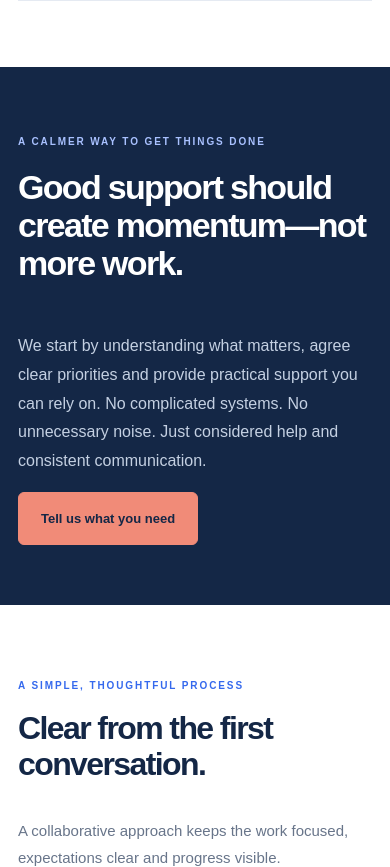
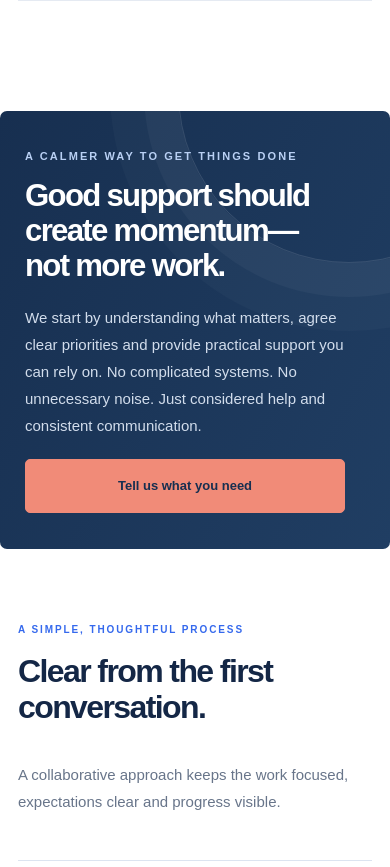
Before and after one commit to Allensamm/careerpilot, a website: page index.html in a window 390 px wide. Shown: the part 6145-7012 px from the top of the page. Drawn offline with nearby package versions, Linux system fonts and the light colour scheme.

Commit message:
Improve services CTA layout and responsive spacing

```diff
--- a/agency.css
+++ b/agency.css
@@ -366,3 +366,69 @@ a:focus-visible,button:focus-visible,input:focus-visible,select:focus-visible,te
   .service-detail{grid-template-columns:24px minmax(0,1fr);column-gap:10px}
   .service-detail>.detail-cta{padding:12px 14px}
 }
+
+
+/* Services page closing CTA — balanced, readable and responsive */
+.band{
+  position:relative;
+  overflow:hidden;
+  isolation:isolate;
+  width:100%;
+  margin:clamp(42px,6vw,84px) 0 0;
+  padding:clamp(42px,6vw,76px) clamp(24px,5vw,72px);
+  border-radius:8px;
+  background:linear-gradient(118deg,#172f50 0%,#203e63 100%);
+}
+.band:after{
+  content:"";
+  position:absolute;
+  z-index:-1;
+  width:340px;height:340px;
+  right:-130px;top:-190px;
+  border:1px solid rgba(255,255,255,.12);
+  border-radius:50%;
+  box-shadow:0 0 0 34px rgba(255,255,255,.035),0 0 0 68px rgba(255,255,255,.025);
+  pointer-events:none;
+}
+.band-inner{
+  width:100%;
+  max-width:1080px;
+  margin:0 auto;
+  display:grid;
+  grid-template-columns:minmax(0,1.05fr) minmax(280px,.8fr);
+  gap:clamp(32px,6vw,88px);
+  align-items:center;
+}
+.band-inner>div{min-width:0}
+.band .eyebrow{display:block;color:#b9d0f4;font-size:11px;letter-spacing:.19em;margin:0 0 20px}
+.band h2{
+  display:block!important;
+  visibility:visible!important;
+  color:#fff!important;
+  max-width:590px;
+  font-family:var(--display);
+  font-size:clamp(30px,3.5vw,48px);
+  font-weight:650;
+  letter-spacing:-.055em;
+  line-height:1.12;
+  margin:0;
+}
+.band p{max-width:470px;color:#d2ddec;font-size:16px;line-height:1.8;margin:0 0 25px}
+.band .btn{
+  min-height:52px;
+  padding:15px 23px;
+  border-radius:5px;
+  background:#f18b78;
+  color:#172f50;
+  border:1px solid #f18b78;
+  font-weight:700;
+}
+.band .btn:hover{background:#ffa08e;border-color:#ffa08e;color:#172f50;transform:translateY(-2px)}
+@media(max-width:800px){
+  .band{margin-top:44px;padding:36px 25px;border-radius:7px}
+  .band-inner{grid-template-columns:1fr;gap:20px}
+  .band .eyebrow{margin-bottom:14px}
+  .band h2{font-size:clamp(29px,8vw,40px);max-width:17ch}
+  .band p{font-size:15px;margin-bottom:20px}
+  .band .btn{width:100%;max-width:320px}
+}
```
